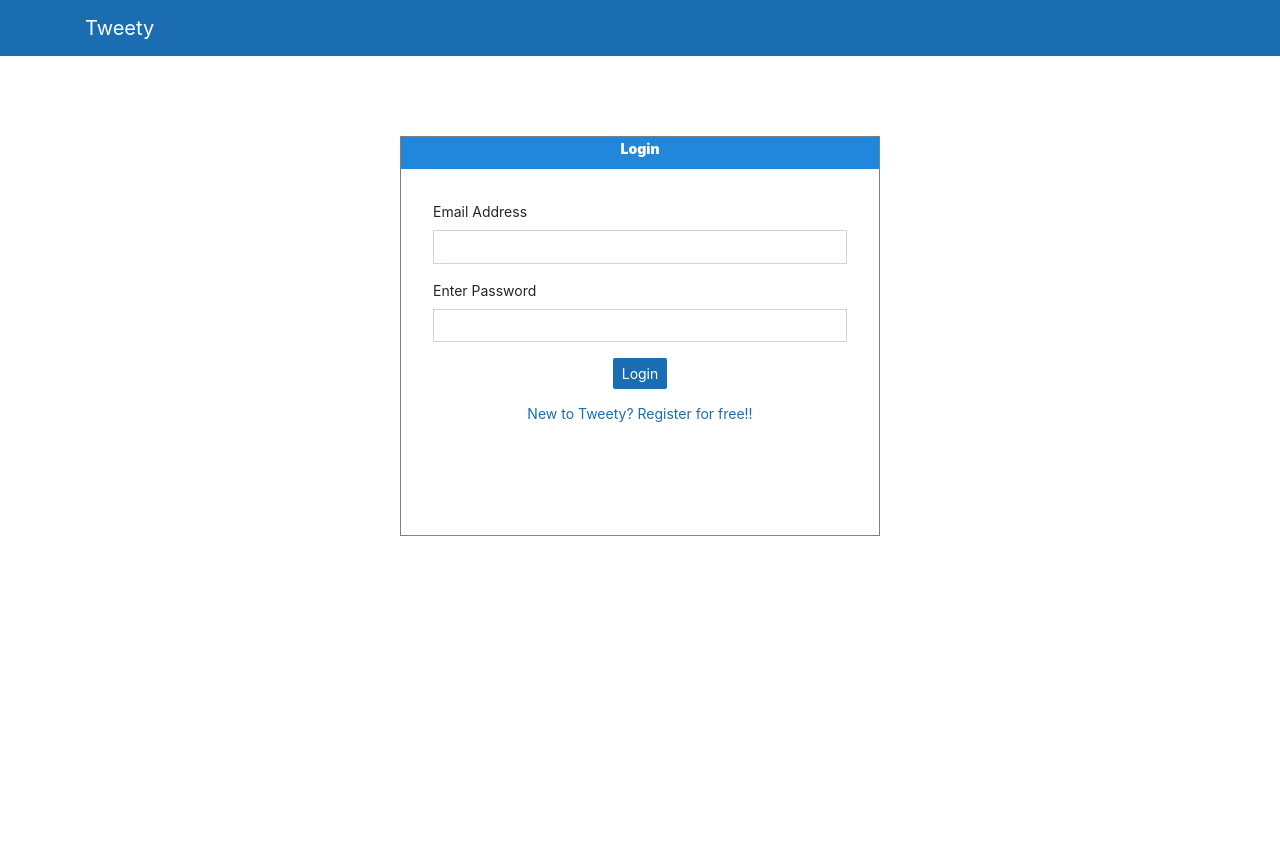
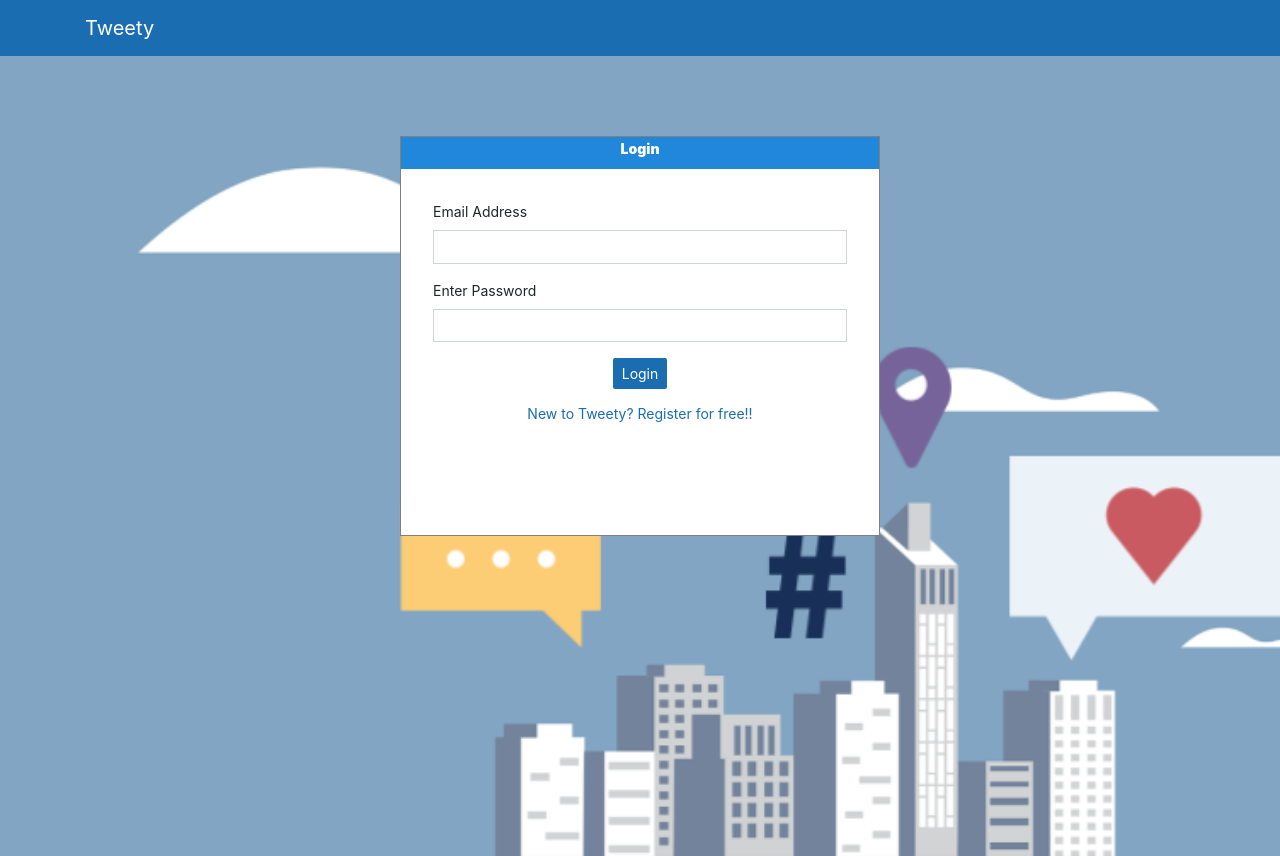
Before and after one commit to subedisagar12/tweety-frontend, a React (Create React App) app: page / in a window 1280 px wide. Built offline with nearby package versions, Linux system fonts and the light colour scheme.

Commit message:
Main Image Added

```diff
--- a/src/components/User/LoginUser.jsx
+++ b/src/components/User/LoginUser.jsx
@@ -66,6 +66,7 @@ const LoginUser = () => {
     return;
   }, [loggedUser]);
   return (
+    <section className="landing_page">
       <section className="user_section">
         <div className="form-area">
           <div className="form-header">
@@ -120,6 +121,7 @@ const LoginUser = () => {
           </div>
         </div>
       </section>
+    </section>
   );
 };
 
--- a/src/components/User/RegisterUser.jsx
+++ b/src/components/User/RegisterUser.jsx
@@ -57,6 +57,7 @@ const RegisterUser = () => {
   };
 
   return (
+    <section className="landing_page">
       <section className="user_registration_section">
         <div className="form-area">
           <div className="form-header">
@@ -158,7 +159,10 @@ const RegisterUser = () => {
                 <Alert severity="success">{serverResults.success}</Alert>
               ) : null}
               <div className="submit-button mt-2">
-              <button className="btn btn-sm " onClick={(e) => RegisterUser(e)}>
+                <button
+                  className="btn btn-sm "
+                  onClick={(e) => RegisterUser(e)}
+                >
                   Register me
                 </button>
               </div>
@@ -169,6 +173,7 @@ const RegisterUser = () => {
           </Link>
         </div>
       </section>
+    </section>
   );
 };
 
--- a/src/components/User/User.css
+++ b/src/components/User/User.css
@@ -1,4 +1,10 @@
 /* Login Section CSS */
+.landing_page {
+  background-image: url("../../images/background.png");
+  background-repeat: no-repeat;
+  background-size: cover;
+  background-position: left;
+}
 .user_section {
   width: 100%;
   height: 100vh;
```
Lines whose indentation alone changed are shown as unchanged.
